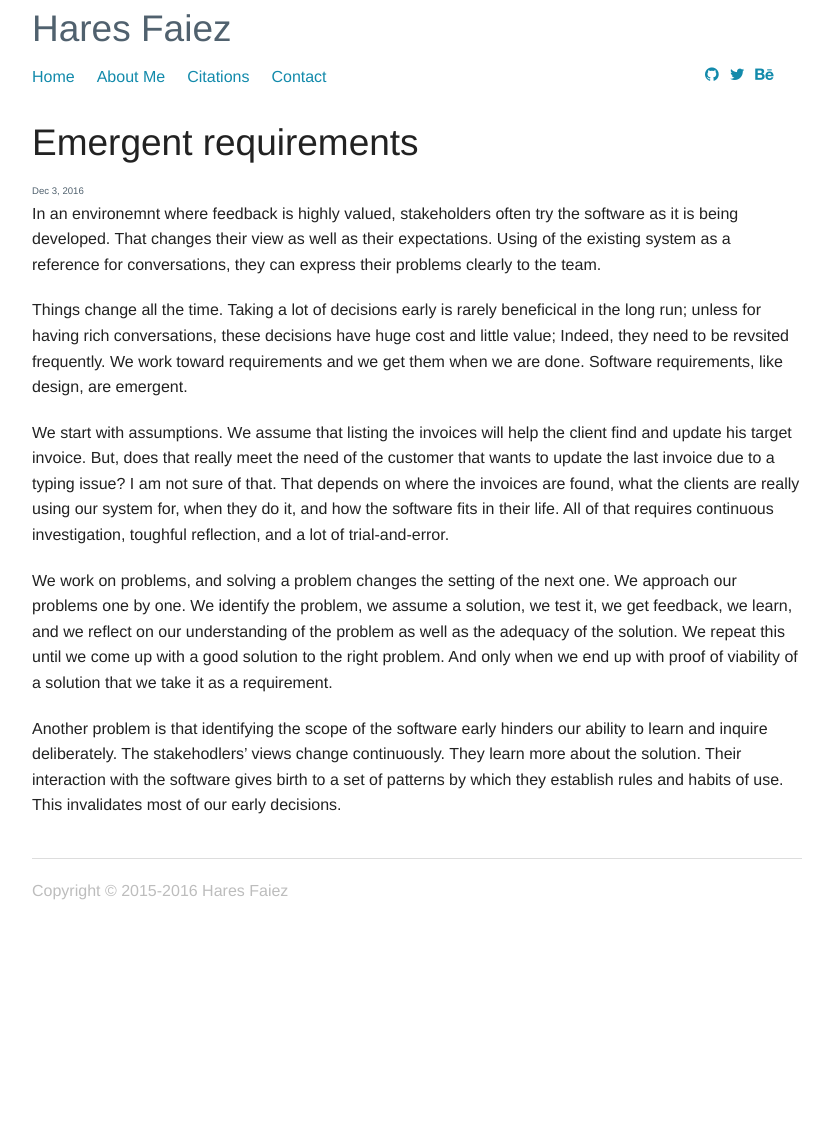
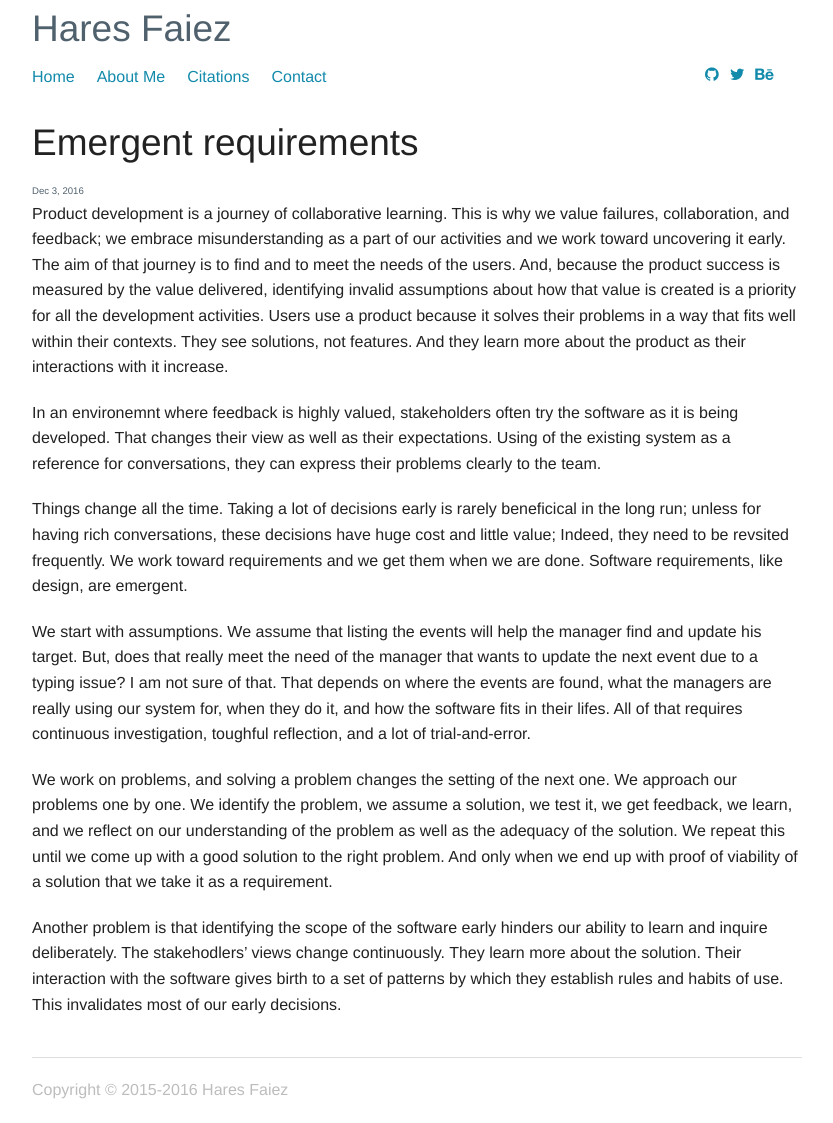
Before and after one commit to haresfaiez/haresfaiez.github.io, a Jekyll site: the page built from _posts/2016-12-03-emergent-requirements.md, in a window 1280 px wide. Shown: the whole page, without its empty margins (223-1056 px from the left). Built offline with Jekyll 4.4.1, drawn with Linux system fonts in a browser that asks for light colours; comment, search, counter and statistics services are not loaded; before the commit the page ends 924 px from its top, so only the background shows below that.

Commit message:
Add an introduction to the emergent-requirements post

```diff
--- a/_posts/2016-12-03-emergent-requirements.md
+++ b/_posts/2016-12-03-emergent-requirements.md
@@ -6,6 +6,19 @@ date:   2016-12-03 22:27:43 +0100
 categories: Software
 tags: featured
 ---
+
+Product development is a journey of collaborative learning.
+This is why we value failures, collaboration, and feedback;
+we embrace misunderstanding as a part of our activities
+and we work toward uncovering it early.
+The aim of that journey is to find and to meet the needs of the users.
+And, because the product success is measured by the value delivered,
+identifying invalid assumptions about how that value is created
+is a priority for all the development activities.
+Users use a product because it solves their problems in a way that fits
+well within their contexts.
+They see solutions, not features.
+And they learn more about the product as their interactions with it increase.
 
 In an environemnt where feedback is highly valued,
 stakeholders often try the software as it is being developed.
@@ -22,15 +35,15 @@ We work toward requirements and we get them when we are done.
 Software requirements, like design, are emergent.
 
 We start with assumptions.
-We assume that listing the invoices will help the client find
-and update his target invoice.
-But, does that really meet the need of the customer
-that wants to update the last invoice due to a typing issue?
+We assume that listing the events will help the manager find
+and update his target.
+But, does that really meet the need of the manager
+that wants to update the next event due to a typing issue?
 I am not sure of that.
-That depends on where the invoices are found,
-what the clients are really using our system
+That depends on where the events are found,
+what the managers are really using our system
 for, when they do it, and how the software fits in their
-life.
+lifes.
 All of that requires continuous investigation, toughful reflection,
 and a lot of trial-and-error.
 
```
